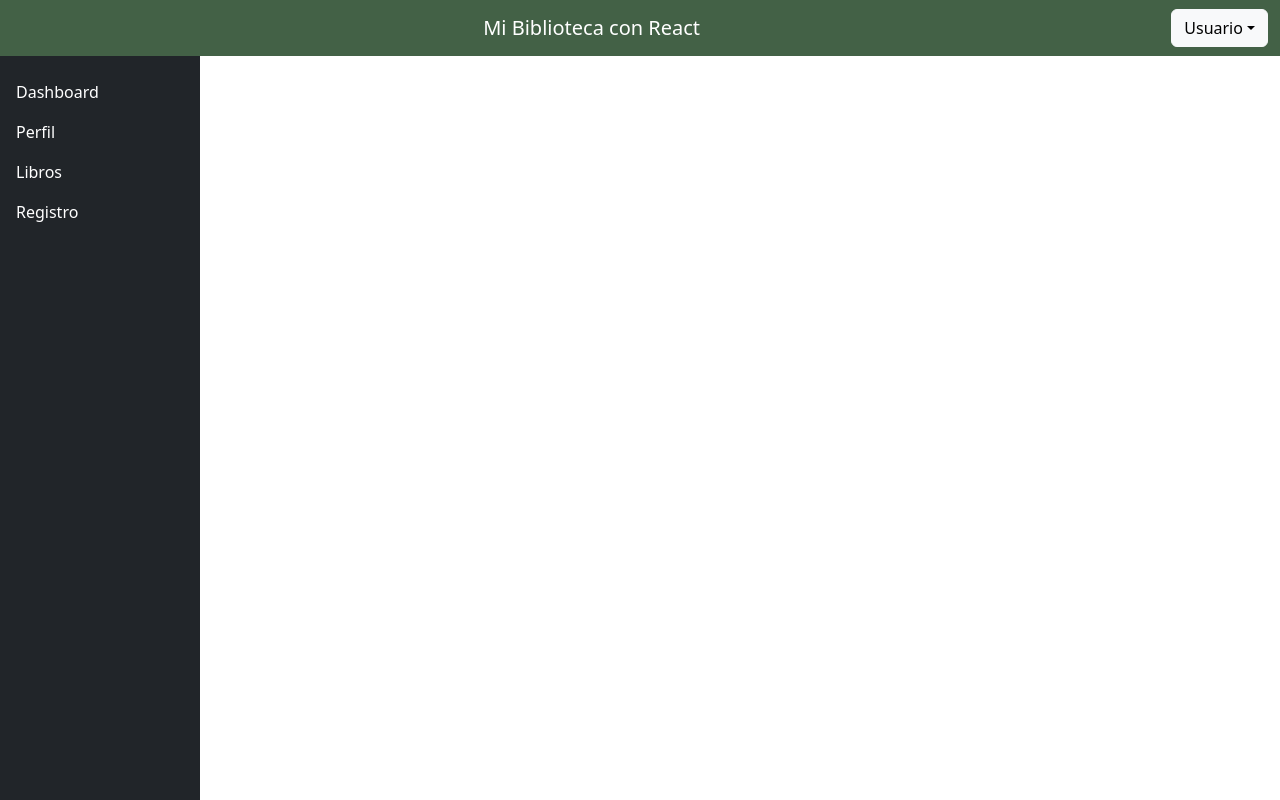
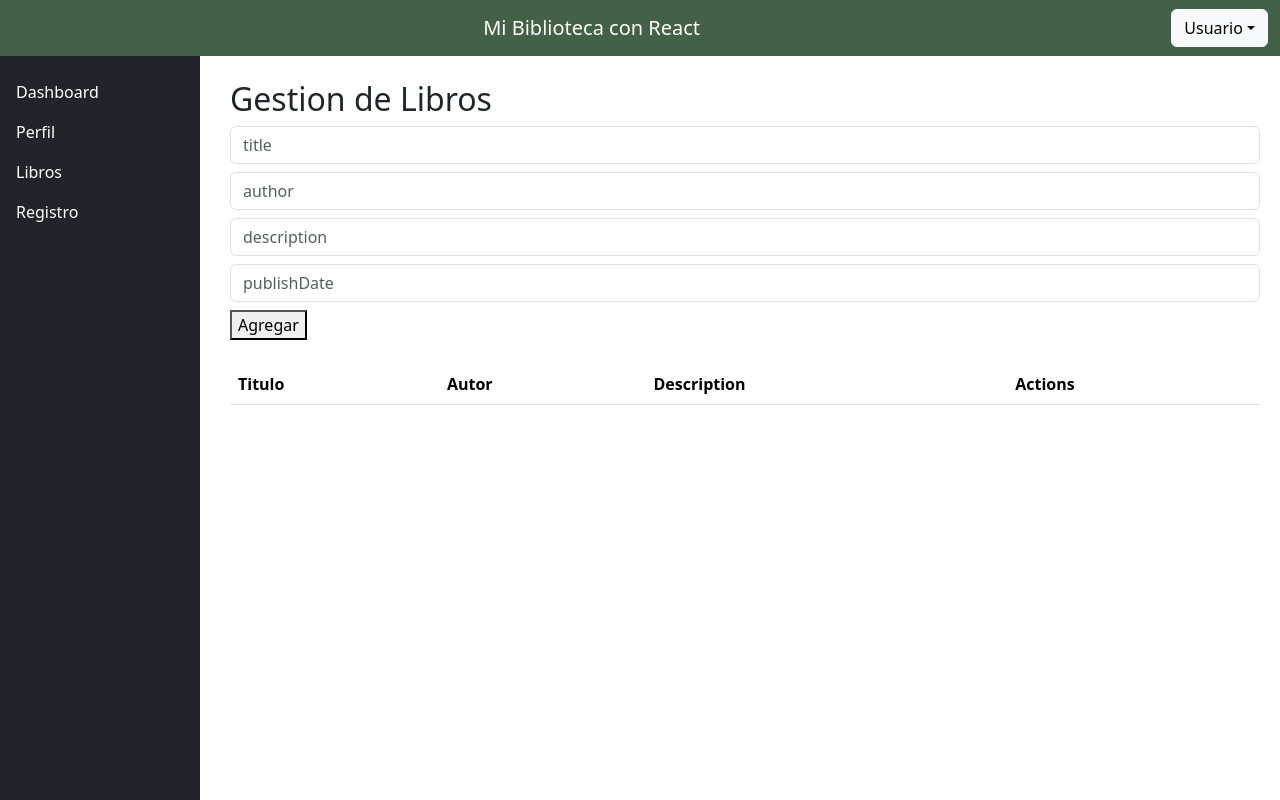
Before and after one commit to mjsalinas/ProyectoBaseWeb, a React (Vite) app: page /books in a window 1280 px wide. Built offline with nearby package versions, Linux system fonts and the light colour scheme.

Commit message:
creando pagina de Gestion de Libros (CRUD) con formulario que actualiza variable de estado y muestra informacion en una tabla

```diff
--- a/src/App.js
+++ b/src/App.js
@@ -4,6 +4,7 @@ import TopNavbar from './components/TopNavbar';
 import SideNavbar from './components/SideNavbar';
 import Login from './pages/Login';
 import Home from './pages/Home';
+import Books from './pages/masters/Books';
 
 
 function App() {
@@ -24,7 +25,9 @@ function App() {
                             padding: '20px'
                         }}>
                             <Routes>
-                                <Route path="/home" element={<Home />} />
+                                <Route path="/" element={<Home />} />
+                                <Route path="/books" element={<Books />} />
+
                             </Routes>
                         </div>
                     </div>
--- a/src/components/SideNavbar.js
+++ b/src/components/SideNavbar.js
@@ -6,9 +6,9 @@ function SideNavbar() {
     <div className="bg-dark position-fixed" style={{ top: '56px', width: '200px', height: '100%' }}>
       <ul className="nav flex-column mt-3">
         <li><Link to="/" className="nav-link text-white">Dashboard</Link></li>
-        <li><Link to="/perfil" className="nav-link text-white">Perfil</Link></li>
-        <li><Link to="/libros" className="nav-link text-white">Libros</Link></li>
-        <li><Link to="/registro" className="nav-link text-white">Registro</Link></li>
+        <li><Link to="/" className="nav-link text-white">Perfil</Link></li>
+        <li><Link to="/books" className="nav-link text-white">Libros</Link></li>
+        <li><Link to="/" className="nav-link text-white">Registro</Link></li>
       </ul>
     </div>
   );
--- a/src/components/TopNavbar.js
+++ b/src/components/TopNavbar.js
@@ -14,7 +14,7 @@ function TopNavbar() {
           </button>
           <ul className="dropdown-menu dropdown-menu-end">
             <li><button className="dropdown-item" onClick={() => navigate('/perfil')}>Perfil</button></li>
-            <li><button className="dropdown-item" onClick={() => navigate('/libros')}>Gestión de Libros</button></li>
+            <li><button className="dropdown-item" onClick={() => navigate('/books')}>Gestión de Libros</button></li>
           </ul>
         </div>
       </div>
--- /dev/null
+++ b/src/pages/masters/Books.js
@@ -0,0 +1,75 @@
+import { useState } from "react";
+
+function Books() {
+    const [editIndex, setEditIndex] = useState(null);
+    const [books, setBooks] = useState([]);
+    const [form, setForm] = useState({'title':'', 'author':'',
+        'description':'','publishDate':''});
+
+        const handleOnChange = (e) => {
+            setForm({...form,[e.target.name]: e.target.value});
+        }
+
+    const handleOnSubmit = (e) => {
+        e.preventDefault();
+        if(editIndex !== null){
+            const updatedBooks = [...books];
+            updatedBooks[editIndex] = form;
+            setBooks(updatedBooks);
+            setEditIndex(null);
+        }else{
+            setBooks([...books, form]);
+        }
+        setForm({'title':'', 'author':'',
+            'description':'','publishDate':''});
+    }
+    return (
+        <div>
+            <h2>Gestion de Libros</h2>
+            <form onSubmit={handleOnSubmit} className="mb-4">
+                {['title', 'author','description','publishDate'].map(
+                    (campo)=> (
+                        <input
+                            key={campo}
+                            name={campo}
+                            value={form[campo]}
+                            onChange={handleOnChange}
+                            placeholder={campo}
+                            className="form-control mb-2"
+                        />
+                    )
+                )}
+                <button> {editIndex !== null ? 'Actualizar' : 'Agregar'} </button>
+            </form>
+
+            <table  className="table">
+                <thead>
+                    <tr>
+                        <th>Titulo</th>
+                        <th>Autor</th>
+                        <th>Description</th>
+                        <th>Actions</th>
+                    </tr>
+                </thead>
+                <tbody>
+                    {books.map((book, id)=>(
+                        <tr key={id}>
+                            <td> {book.title} </td>
+                            <td> {book.author} </td>
+                            <td> {book.description} </td>
+                            <td>
+                                <button className="btn btn-sm btn-warning me-2" onClick={()=>{}}>Edit</button>
+                                <button className="btn btn-sm btn-danger" onClick={()=>{}}>Delete</button>
+                            </td>
+                        </tr>
+                       ))
+                    }
+                </tbody>
+            </table>
+
+
+        </div>
+    );
+}
+
+export default Books;
```
